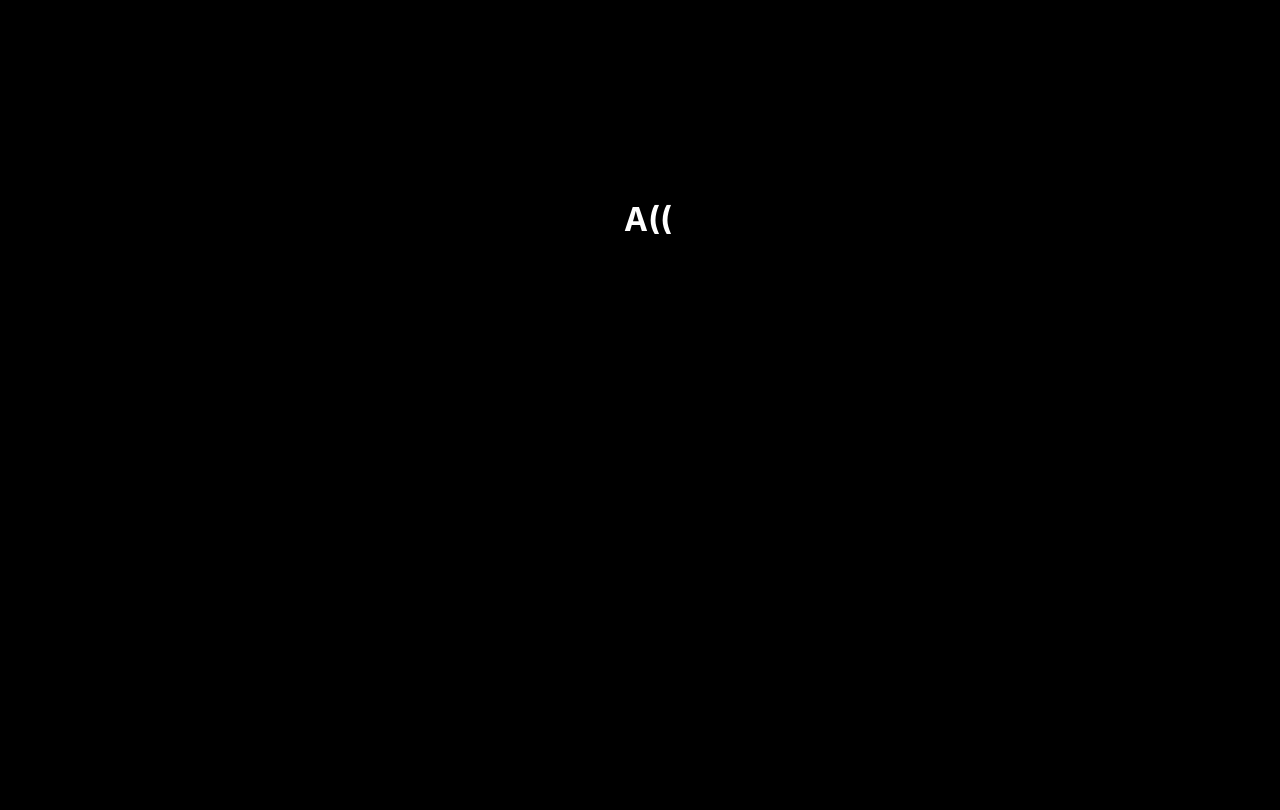
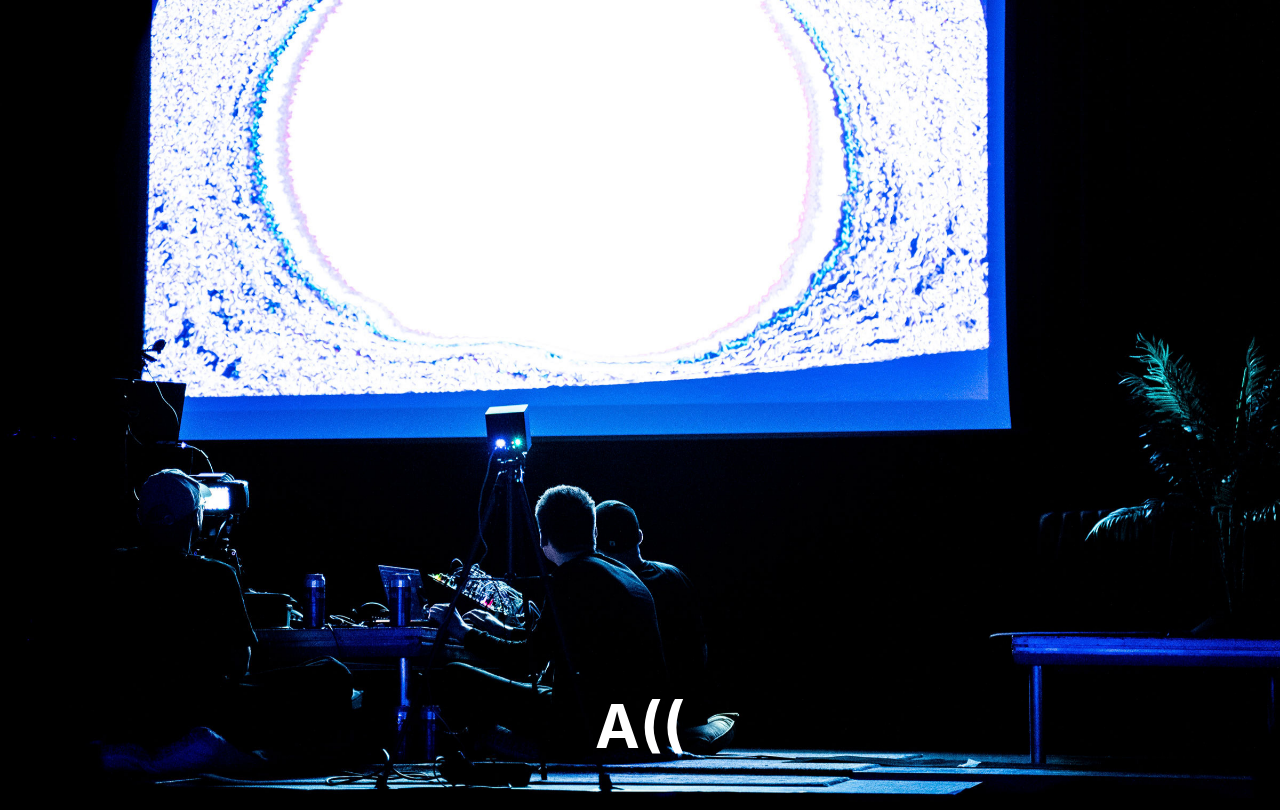
Before and after one commit to SpaceK33z/AGGG, a website built with Parcel: page src/index.html in a window 1280 px wide. Built offline with nearby package versions, Linux system fonts and the light colour scheme.

Commit message:
Start with things

```diff
--- a/src/index.html
+++ b/src/index.html
@@ -8,6 +8,9 @@
     <link rel="stylesheet" type="text/css" href="./index.scss">
   </head>
   <body>
+    <div class="header">
+      <img src="./header.jpg" />
+    </div>
     <h1>A((</h1>
 
     <script src="./index.js"></script>
--- a/src/index.scss
+++ b/src/index.scss
@@ -4,13 +4,17 @@ html, body {
   background: #000;
   color: #fff;
   text-align: center;
-  margin-top: 100px;
+  margin: 0;
 }
 
-.logo {
-  width: 90%;
-  max-width: 400px;
-  margin-bottom: 40px;
+.header {
+  position: relative;
+  width: 100%;
+}
+
+.header img {
+  max-width: 100%;
+  height: auto;
   opacity: 0;
   transform: translateY(-100px);
   animation: 800ms slide;
@@ -19,9 +23,13 @@ html, body {
 
 h1 {
   opacity: 0;
+  font-size: 60px;
   animation: 400ms slide;
   animation-delay: 750ms;
   animation-fill-mode: forwards;
+  width: 100%;
+  position: absolute;
+  top: calc(100vh - 150px);
 }
 
 @keyframes slide {
```
Also changed, not shown: src/header.jpg (added).
